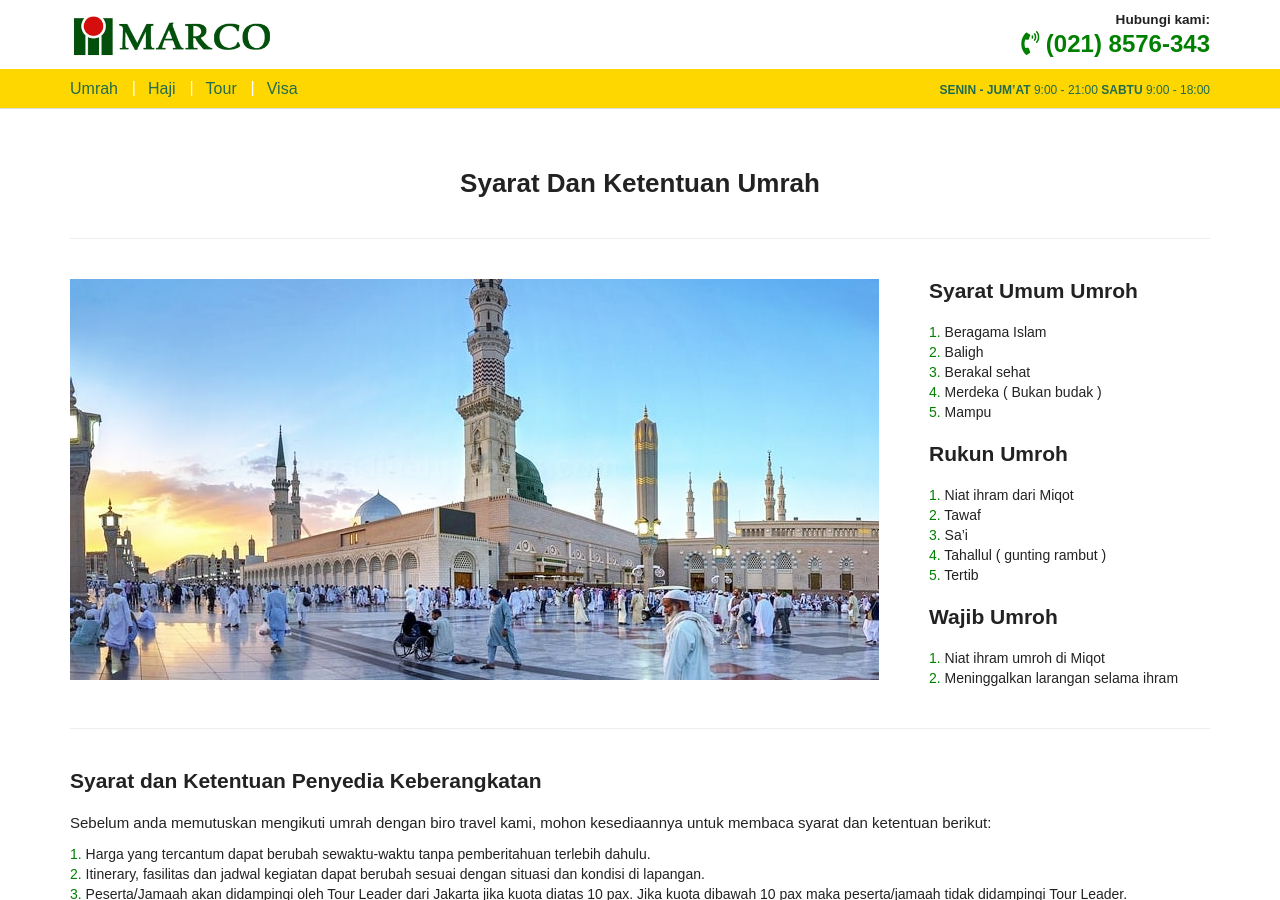
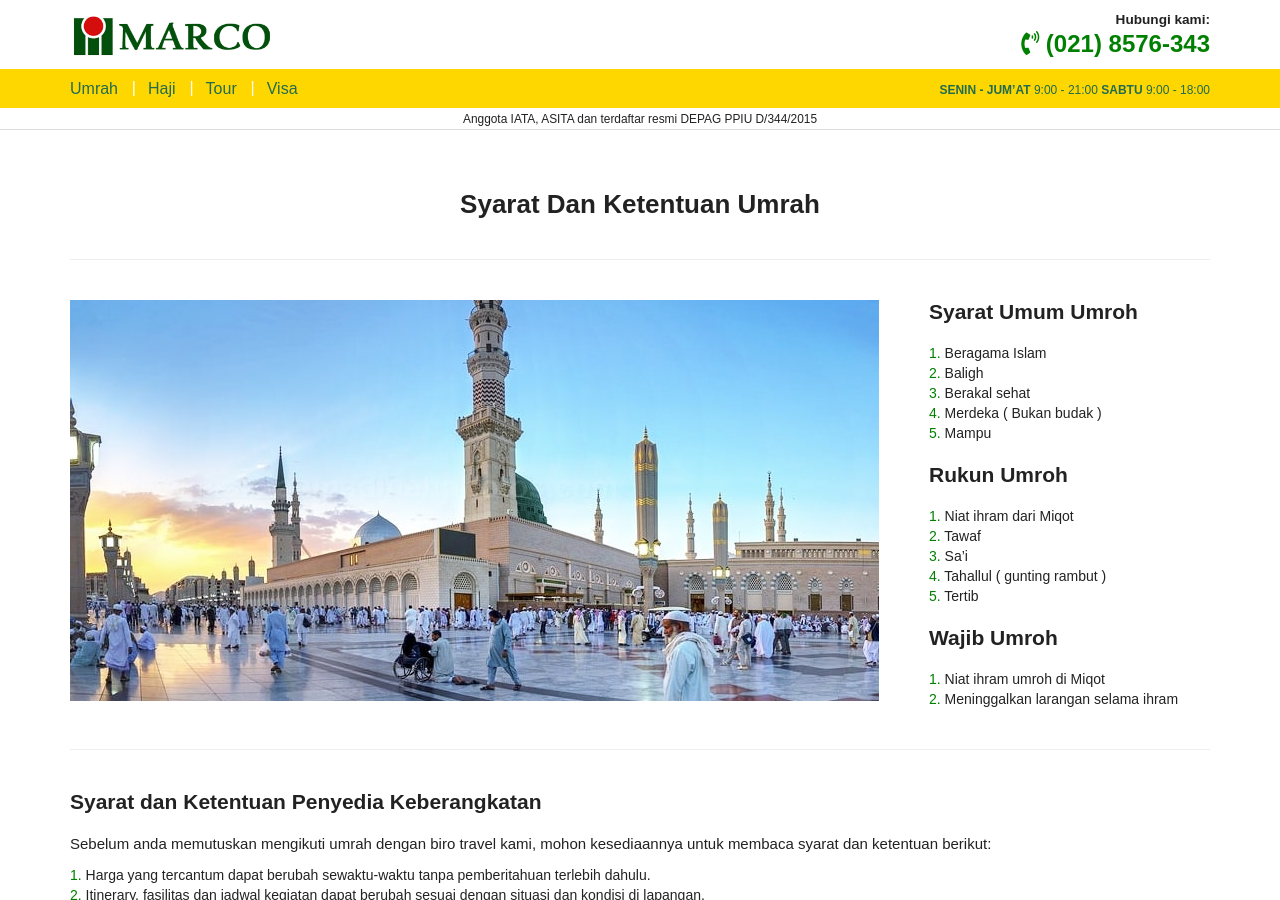
Before and after one commit to kemtol/marco, a Jekyll site: the page built from static/syarat-dan-ketentuan.md, in a window 1280 px wide and 900 px high. Built offline with Jekyll 4.4.1, drawn with Linux system fonts in a browser that asks for light colours; nearby versions of some CDN libraries; a script that is not in the unit is left out.

Commit message:
Update header.html

```diff
--- a/_includes/header.html
+++ b/_includes/header.html
@@ -37,4 +37,5 @@
             </nav>
         </div>
     </div>
+    <div class="container-fluid text-center" id="izin"><small>Anggota IATA, ASITA dan terdaftar resmi DEPAG PPIU D/344/2015</small></div>
 </header>
```
